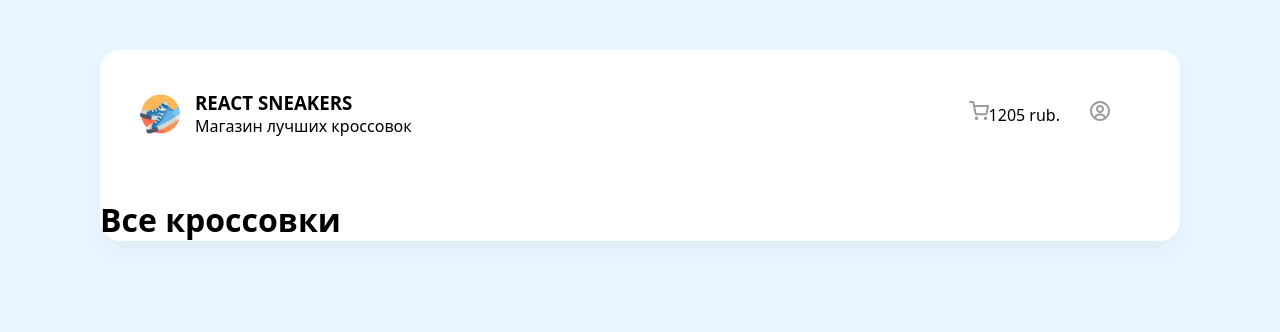
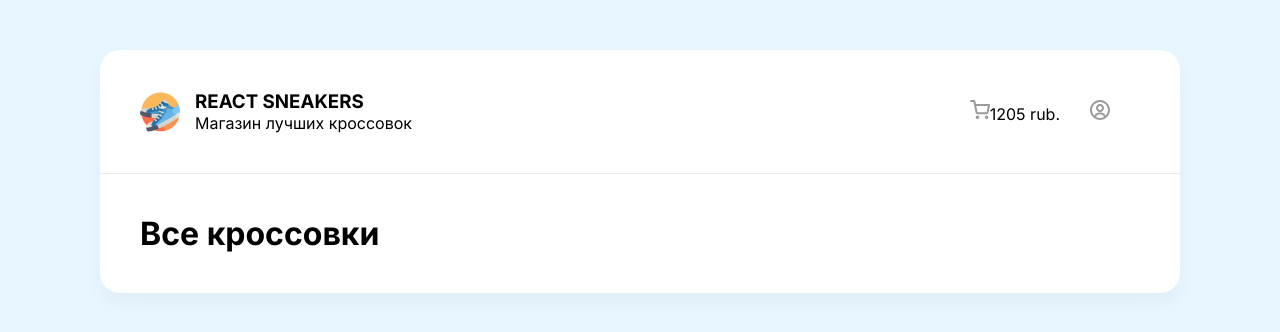
Before and after one commit to Greg-One/sneakers-shop, a React (Create React App) app: page / in a window 1280 px wide. Shown: the top 332 px of the page. Built offline with nearby package versions, Linux system fonts and the light colour scheme.

Commit message:
add Inter font links

```diff
--- a/public/index.html
+++ b/public/index.html
@@ -8,6 +8,9 @@
       name="description"
       content="Web site created using create-react-app"
     />
+    <link rel="preconnect" href="https://fonts.googleapis.com">
+    <link rel="preconnect" href="https://fonts.gstatic.com" crossorigin>
+    <link href="https://fonts.googleapis.com/css2?family=Inter:wght@400;500;600;700;800&display=swap" rel="stylesheet">
     <title>Sneakers Shop</title>
   </head>
   <body>
--- a/src/index.scss
+++ b/src/index.scss
@@ -1,6 +1,6 @@
 body {
   margin: 0;
-  font-family: system-ui, sans-serif;
+  font-family: 'Inter', system-ui, sans-serif;
   -webkit-font-smoothing: antialiased;
   -moz-osx-font-smoothing: grayscale;
   background-color: #e7f6ff;
@@ -20,6 +20,7 @@
   justify-content: space-between;
   align-items: center;
   padding: 40px;
+  border-bottom: 1px solid #eaeaea;
 
 
   .header-left {
@@ -55,3 +56,11 @@
     padding: 0;
   }
 }
+
+.content {
+  padding: 40px;
+
+  h1 {
+    margin: 0;
+  }
+}
```
